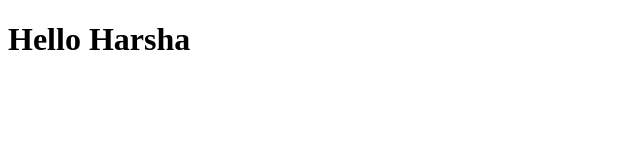
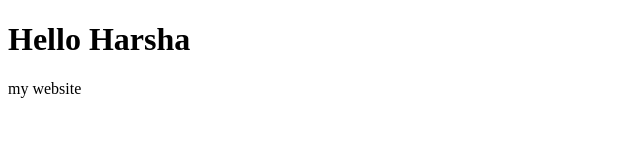
Before and after one commit to reethuchinnapolu/my-app, a plain HTML site: page index.html in a window 1280 px wide. Shown: the full height of the page, 0-640 px from the left. Drawn offline with Linux system fonts and the light colour scheme.

Commit message:
trigger deploy

```diff
--- a/index.html
+++ b/index.html
@@ -2,5 +2,6 @@
 <html lang="en">
 <body>
     <h1>Hello Harsha</h1>
+<p>my website</p>
     </body>
 </html>
```
